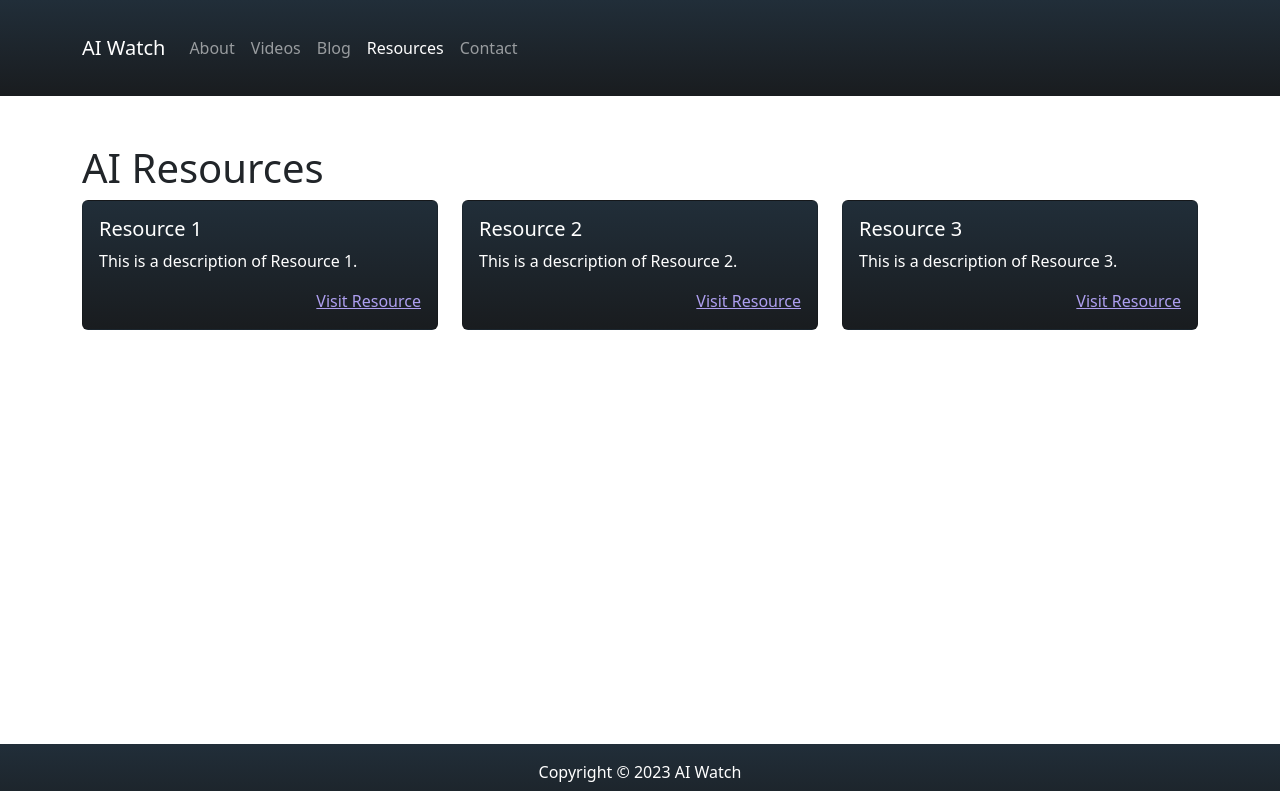
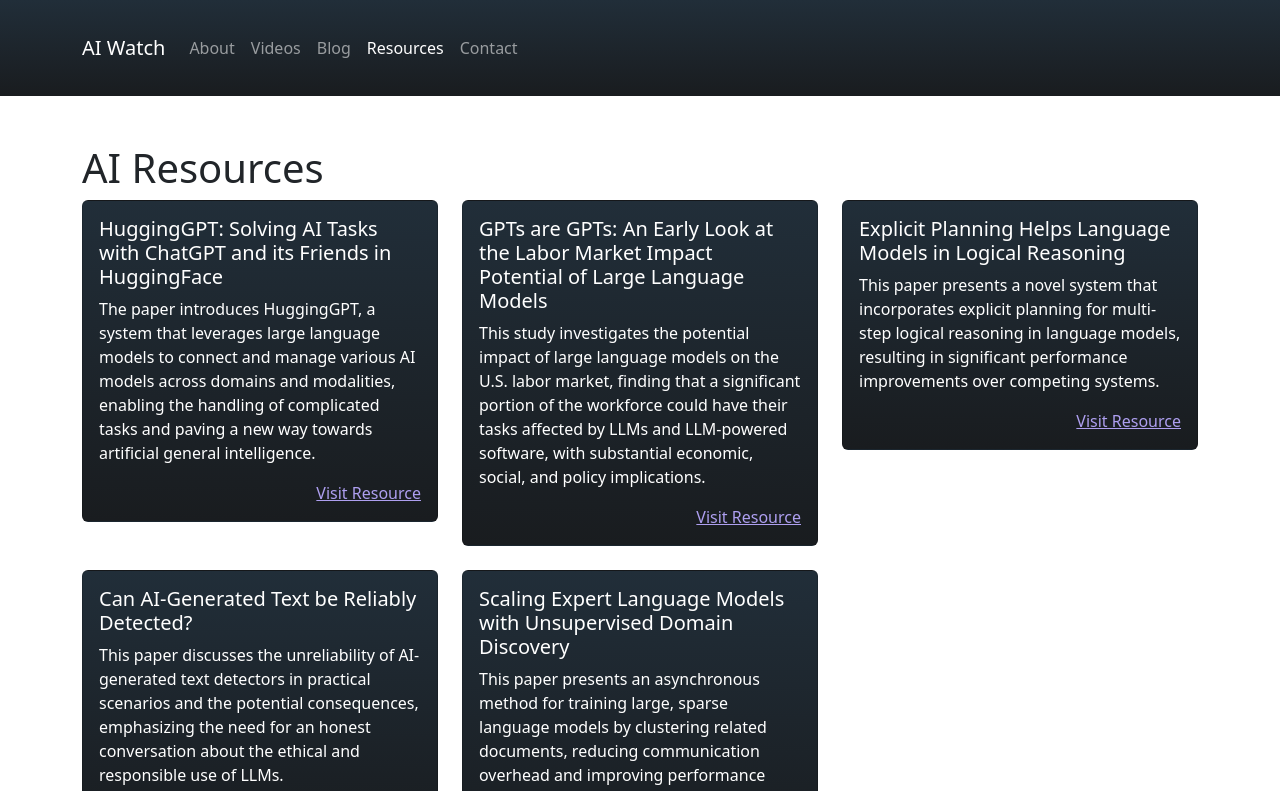
Before and after one commit to dstock3/aiwatch, a React (Create React App) app: page /resources in a window 1280 px wide. Shown: the top 791 px of the page. Built offline with nearby package versions, Linux system fonts and the light colour scheme.

Commit message:
Added papers to resources page.

```diff
--- a/src/components/pages/Resources.js
+++ b/src/components/pages/Resources.js
@@ -6,20 +6,30 @@ import '../../style/resources.css';
 const Resources = () => {
   const resources = [
     {
-      title: 'Resource 1',
-      description: 'This is a description of Resource 1.',
-      url: 'https://example.com/resource1'
+      title: 'HuggingGPT: Solving AI Tasks with ChatGPT and its Friends in HuggingFace',
+      description: 'The paper introduces HuggingGPT, a system that leverages large language models to connect and manage various AI models across domains and modalities, enabling the handling of complicated tasks and paving a new way towards artificial general intelligence.',
+      url: 'https://arxiv.org/pdf/2303.17580.pdf'
     },
     {
-      title: 'Resource 2',
-      description: 'This is a description of Resource 2.',
-      url: 'https://example.com/resource2'
+      title: 'GPTs are GPTs: An Early Look at the Labor Market Impact Potential of Large Language Models',
+      description: 'This study investigates the potential impact of large language models on the U.S. labor market, finding that a significant portion of the workforce could have their tasks affected by LLMs and LLM-powered software, with substantial economic, social, and policy implications.',
+      url: 'https://arxiv.org/pdf/2303.10130.pdf'
     },
     {
-      title: 'Resource 3',
-      description: 'This is a description of Resource 3.',
-      url: 'https://example.com/resource3'
-    }
+      title: 'Explicit Planning Helps Language Models in Logical Reasoning',
+      description: 'This paper presents a novel system that incorporates explicit planning for multi-step logical reasoning in language models, resulting in significant performance improvements over competing systems.',
+      url: 'https://arxiv.org/pdf/2303.15714.pdf'
+    },
+    {
+      title: 'Can AI-Generated Text be Reliably Detected?',
+      description: 'This paper discusses the unreliability of AI-generated text detectors in practical scenarios and the potential consequences, emphasizing the need for an honest conversation about the ethical and responsible use of LLMs.',
+      url: 'https://arxiv.org/pdf/2303.11156.pdf'
+    },
+    {
+      title: 'Scaling Expert Language Models with Unsupervised Domain Discovery',
+      description: 'This paper presents an asynchronous method for training large, sparse language models by clustering related documents, reducing communication overhead and improving performance compared to dense baselines.',
+      url: 'https://arxiv.org/pdf/2303.14177.pdf'
+    },
   ];
 
   return (
```
